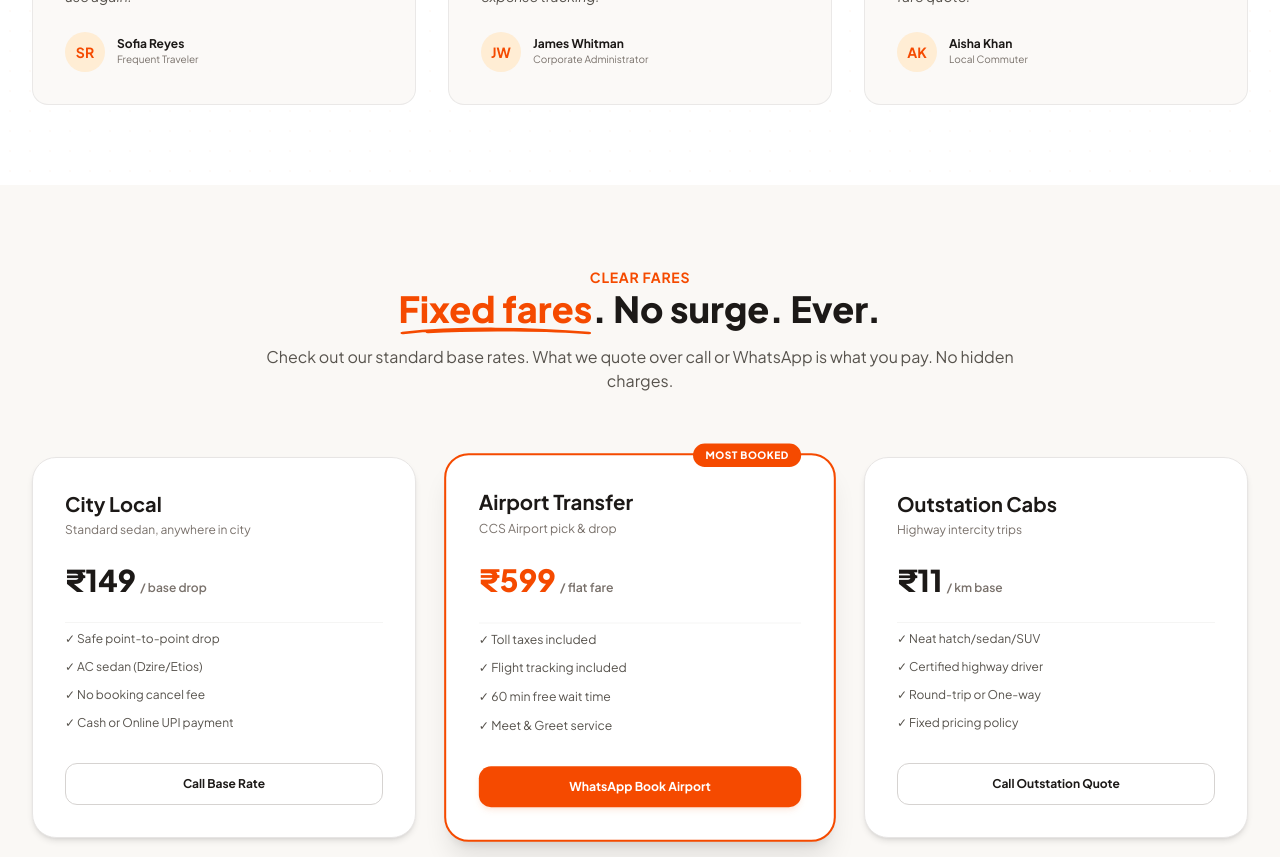
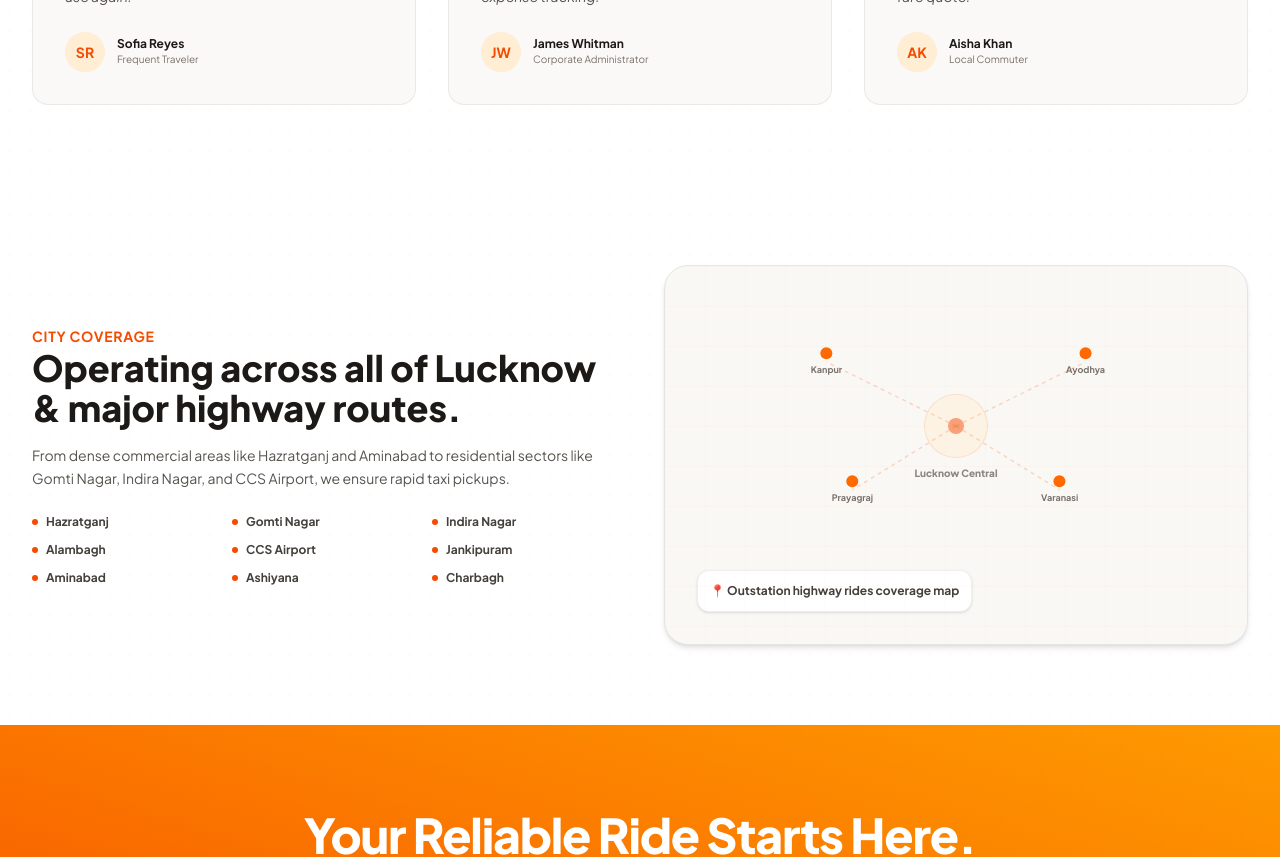
Before and after one commit to SarthakGup05/lucknowRides, a React (Vite) app: page / in a window 1280 px wide. Shown: the part 7180-8037 px from the top of the page. Built offline with nearby package versions, Linux system fonts and the light colour scheme; a web font is replaced by a local one.

Commit message:
feat: initialize App component with modular layout sections and decorative background elements

```diff
--- a/src/App.jsx
+++ b/src/App.jsx
@@ -28,7 +28,6 @@ function App() {
       <HowItWorks />
       <Safety />
       <Reviews />
-      <Pricing />
       <Coverage />
       <Footer />
     </div>
```
